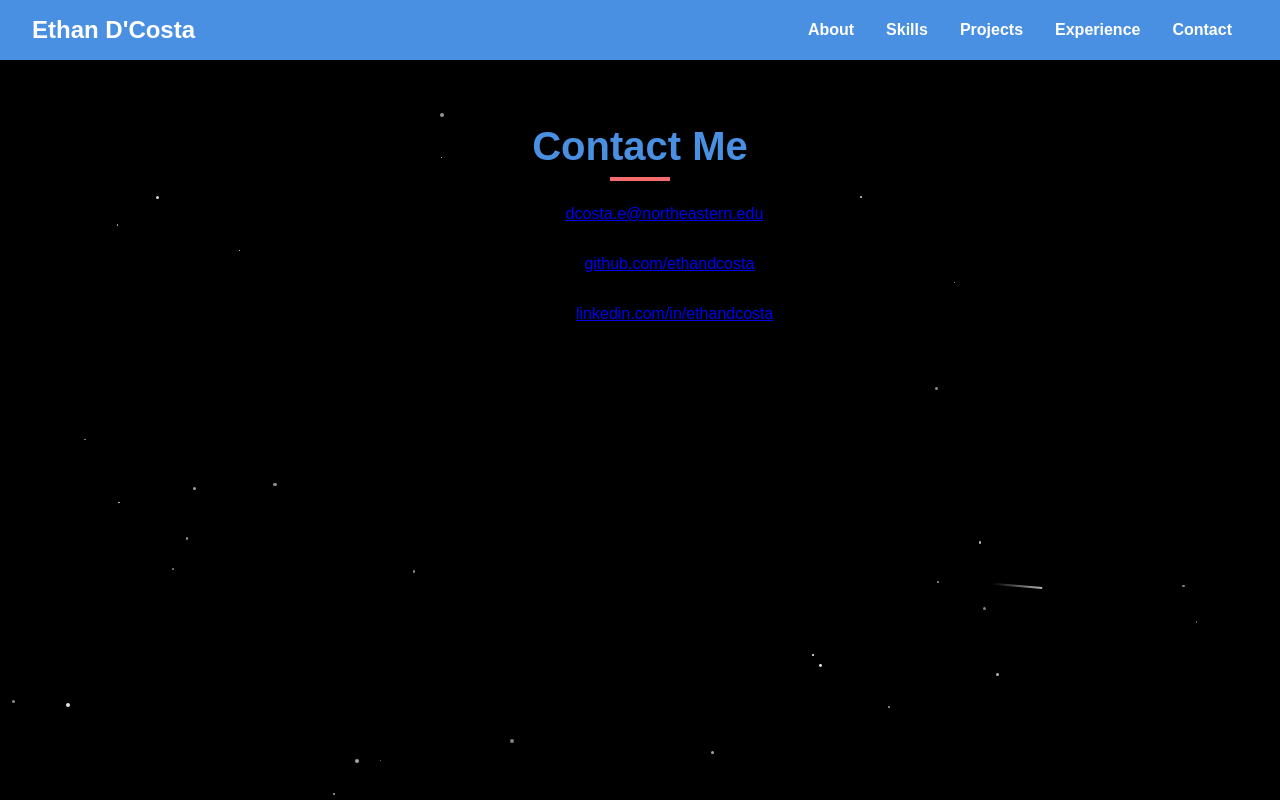
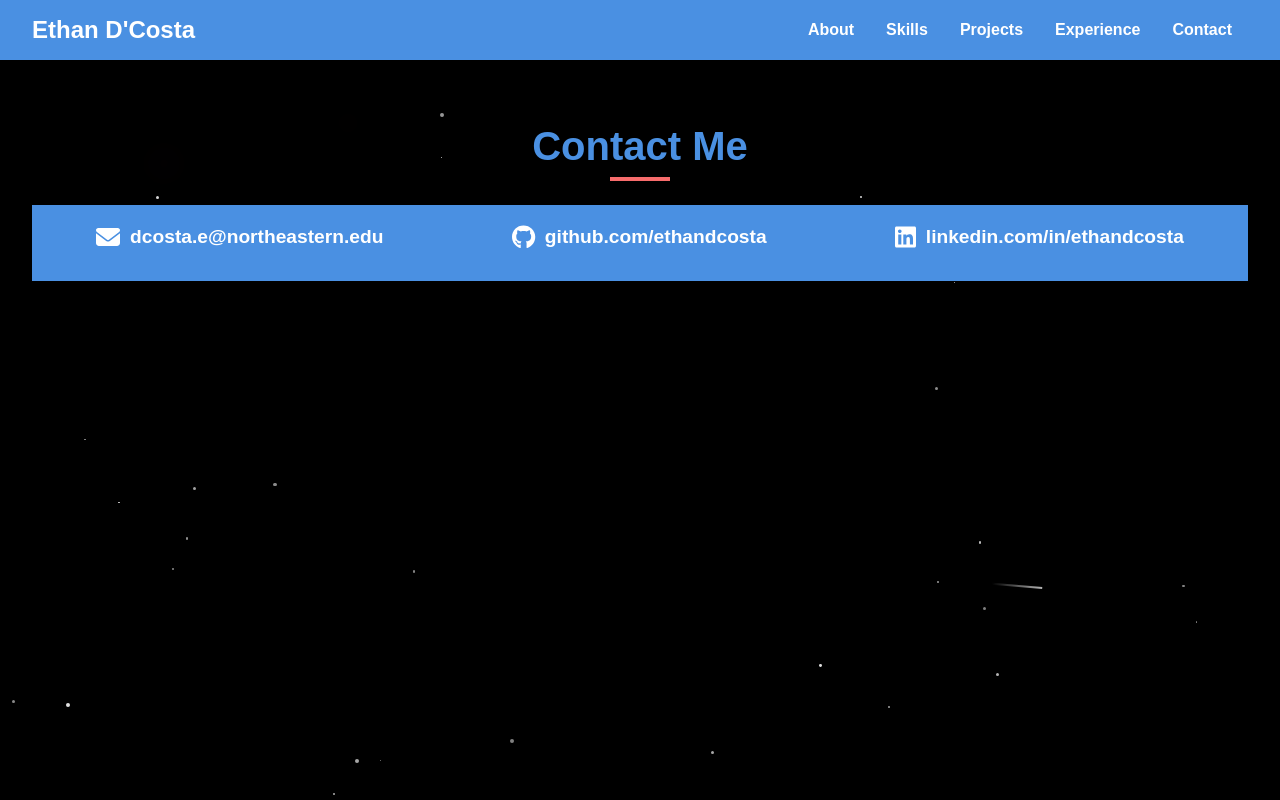
Before and after one commit to ethandcosta/website, a React (Create React App) app: page /contact in a window 1280 px wide. Built offline with nearby package versions, Linux system fonts and the light colour scheme.

Commit message:
major overhaul

```diff
--- a/package.json
+++ b/package.json
@@ -2,8 +2,11 @@
   "name": "website",
   "version": "0.1.0",
   "private": true,
-  "homepage": "https://ethandcosta.github.io/website",
+  "homepage": "https://ethandcosta.github.io/",
   "dependencies": {
+    "@fortawesome/free-brands-svg-icons": "^6.7.2",
+    "@fortawesome/free-solid-svg-icons": "^6.7.2",
+    "@fortawesome/react-fontawesome": "^0.2.2",
     "cra-template": "1.2.0",
     "framer-motion": "^11.15.0",
     "react": "^19.0.0",
--- a/src/App.css
+++ b/src/App.css
@@ -259,14 +259,17 @@ body {
   background: rgba(255, 255, 255, 0.7);
   opacity: 0.8;
   pointer-events: none;
-  animation: fadeOut 40s ease-in forwards
+  animation: fadeInOut 40s ease-in forwards
 }
 
-@keyframes fadeOut {
+@keyframes fadeInOut {
   0% {
-    opacity: 1; /* Fully visible */
+    opacity: 0; /* Start as fully transparent */
+  }
+  15% {
+    opacity: 1; /* Fully visible at 50% of the animation duration */
   }
   100% {
-    opacity: 0; /* Fully transparent */
+    opacity: 0; /* Fade out to fully transparent */
   }
 }
--- /dev/null
+++ b/src/Contact.css
@@ -0,0 +1,36 @@
+  .contact-info {
+    padding-top: 20px;
+    background: var(--primary-color);
+    display: flex;
+    flex-direction: row;
+    align-items: center;
+  }
+
+  .contact-item {
+    font-size: 1.2rem;
+    display: flex;
+    align-items: center;
+    gap: 10px;
+  }
+
+  .contact-icon {
+    font-size: 1.5rem;
+    color: white;
+    transition: color 0.3s;
+  }
+
+  .contact-item a {
+    text-decoration: none;
+    color: white;
+    font-weight: bold;
+    font-size: 1.2rem;
+    transition: color 0.3s;
+  }
+
+  .contact-item a:hover {
+    color: var(--accent-color);
+  }
+
+  .contact-icon:hover {
+    color: var(--accent-color);
+  }
--- a/src/Experience.css
+++ b/src/Experience.css
@@ -75,4 +75,6 @@
     color: rgba(255, 255, 255, 0.9);
     margin: 0;
     line-height: 1.5;
+    text-align: justify;
+    padding-top: 10px;
   }
--- a/src/components/About.js
+++ b/src/components/About.js
@@ -4,7 +4,7 @@ const About = () => (
     <section>
     <SpaceBackground />
       <h2>About Me</h2>
-      <p>
+      <p className="contact-info">
         I'm Ethan D'Costa, a computer science and physics student passionate about
         creating accessible and innovative software solutions.
       </p>
--- a/src/components/Contact.js
+++ b/src/components/Contact.js
@@ -1,13 +1,29 @@
 import SpaceBackground from "./SpaceBackground";
+import {FontAwesomeIcon} from '@fortawesome/react-fontawesome'
+import {faEnvelope} from '@fortawesome/free-solid-svg-icons'
+import {faGithub, faLinkedin} from '@fortawesome/free-brands-svg-icons'
+import "../Contact.css"
 
 const Contact = () => (
   <section>
     <SpaceBackground />
     <h2>Contact Me</h2>
-      <p>Email: <a href="dcosta.e@northeastern.edu">dcosta.e@northeastern.edu</a></p>
-      <p>GitHub: <a href="https://github.com/ethandcosta">github.com/ethandcosta</a></p>
-      <p>LinkedIn: <a href="https://linkedin.com/in/ethandcosta">linkedin.com/in/ethandcosta</a></p>
+    <div className="contact-info">
+      <p className="contact-item">
+        <FontAwesomeIcon icon={faEnvelope} className="contact-icon"  />
+        <a href="mailto:dcosta.e@northeastern.edu">dcosta.e@northeastern.edu</a>
+      </p>
+      <p className="contact-item">
+        <FontAwesomeIcon icon={faGithub} className="contact-icon"  />
+        <a href="https://github.com/ethandcosta">github.com/ethandcosta</a>
+      </p>
+      <p className="contact-item">
+        <FontAwesomeIcon icon={faLinkedin} className="contact-icon" />
+        <a href="https://linkedin.com/in/ethandcosta">linkedin.com/in/ethandcosta</a>
+      </p>
+    </div>
   </section>
 );
 
+
 export default Contact;
--- a/src/components/Experience.js
+++ b/src/components/Experience.js
@@ -33,14 +33,14 @@ const Experience = () => (
         company="MIDE Technology"
         img =  {mideLogo}
         dates="Jan 2024 - Jul 2024"
-        description= "• Streamlined update package firmware for enDAQ CPU and coprocessor that would encrypt a payload generated by an XML schema into EBML and update it over USB. • Automated the build process for five internal projects through Docker containerization and GitHub Actions which resulted in a 35% increase in ticket completion per week. • Developed a scalable internal Python application with a GUI that automated accelerometer signal processing and FFT analysis for testing the accuracy of enDAQ's accelerometer."
+        description = "At MIDE, I streamlined firmware updates for enDAQ devices by implementing secure XML-to-EBML payload encryption over USB, automated build processes for five internal projects using Docker and GitHub Actions, boosting efficiency by 35%, and developed a Python-based GUI application to automate accelerometer signal processing and testing."
       />
       <ExperienceCard
       position = "Site Reliability Engineer"
       company = "State Street Corp"
       img = {stateStreetLogo}
       dates = "Jan 2023 - Jul 2023"
-      description = "• Developed file-injection testing programs in Azure Chaos Studio to test the resiliency and security of servers managing $4T in global financial transactions from money-laundering hacking exploits. • Programmed adapter in Python that deserializes JSON client requests made to an AI chatbot into an observable dashboard incorporable with Microsoft Teams."
+      description = "At State Street, I developed file-injection testing programs in Azure Chaos Studio to enhance server resiliency against security threats managing $4T in financial transactions and built a Python adapter to deserialize JSON chatbot requests into a Microsoft Teams-integrated dashboard."
       />
       </div>
     </section>
--- a/src/components/Skills.js
+++ b/src/components/Skills.js
@@ -5,7 +5,7 @@ const Skills = () => (
   <section>
     <SpaceBackground />
     <h2>Skills</h2>
-    <div>
+    <div className="contact-info">
       <FaJava size={50} />
       <FaPython size={50} />
       <FaReact size={50} />
--- a/src/components/SpaceBackground.js
+++ b/src/components/SpaceBackground.js
@@ -1,56 +1,107 @@
-import React, { useEffect } from 'react';
+import React, { useEffect, useRef, useState } from 'react';
 
 const SpaceBackground = () => {
+  const spaceRef = useRef(null);
+  const [planets, setPlanets] = useState([]);
+  const planetQueueRef = useRef([]);
+  const isCreatingPlanetRef = useRef(false);
+  const isCreatingShootingStarRef = useRef(false);
+
   useEffect(() => {
-    const spaceBackground = document.getElementById('space-background');
+    const spaceBackground = spaceRef.current;
     if (!spaceBackground) return;
 
-    // Create Stars (Moving with Parallax)
+    const MAX_PLANETS = 5;
+    const existingPlanets = [];
+
     const createStar = () => {
       const star = document.createElement('div');
-      const size = Math.random() * 3 + 1; // Random size between 1px and 4px
+      const size = Math.random() * 3 + 1;
       star.className = 'star';
       star.style.width = `${size}px`;
       star.style.height = `${size}px`;
       star.style.top = `${Math.random() * 100}vh`;
       star.style.left = `${Math.random() * 100}vw`;
-      star.style.animationDuration = `${Math.random() * 5 + 3}s`; // Random twinkle duration
+      star.style.animationDuration = `${Math.random() * 5 + 3}s`;
       spaceBackground.appendChild(star);
 
-      // Remove star after animation ends
-      const removeTimeout = setTimeout(() => {
+      setTimeout(() => {
         spaceBackground.removeChild(star);
-        clearTimeout(removeTimeout);
-      }, 8000); // Matches the maximum animation duration
+      }, 8000);
     };
 
-    // Create Static Planets
     const createPlanet = () => {
-      const planet = document.createElement('div');
-      const size = Math.random() * 50 + 20; // Random size between 20px and 70px
-      planet.className = 'planet';
-      planet.style.width = `${size}px`;
-      planet.style.height = `${size}px`;
-      planet.style.top = `${Math.random() * 80}vh`; // Random position
-      planet.style.left = `${Math.random() * 80}vw`;
-      planet.style.background = `radial-gradient(circle, rgba(${Math.random() * 255}, ${Math.random() * 255}, ${Math.random() * 255}, 1), black)`;
-      spaceBackground.appendChild(planet);
+      if (planets.length >= MAX_PLANETS || isCreatingPlanetRef.current) return;
+
+      planetQueueRef.current.push(true);
+      if (planetQueueRef.current.length === 1) processPlanetQueue();
     };
 
-    // Create Shooting Stars with Randomized Directions
+    const processPlanetQueue = () => {
+      if (planetQueueRef.current.length === 0) return;
+      isCreatingPlanetRef.current = true;
+
+      let retries = 0;
+      const MAX_RETRIES = 10;
+
+      const attemptPlanetCreation = () => {
+        if (retries >= MAX_RETRIES) {
+          isCreatingPlanetRef.current = false;
+          planetQueueRef.current.shift();
+          if (planetQueueRef.current.length > 0) {
+            setTimeout(processPlanetQueue, 1000);
+          }
+          return;
+        }
+
+        const size = Math.random() * 50 + 20;
+        const top = Math.random() * 80;
+        const left = Math.random() * 80;
+
+        const overlap = existingPlanets.some(([existingTop, existingLeft, existingSize]) => {
+          const distance = Math.sqrt(
+            Math.pow(top - existingTop, 2) + Math.pow(left - existingLeft, 2)
+          );
+          return distance < (size + existingSize) / 2 + 10;
+        });
+
+        if (overlap) {
+          retries++;
+          requestAnimationFrame(attemptPlanetCreation);
+        } else {
+          const newPlanet = {
+            size,
+            top,
+            left,
+            color: `rgb(${Math.random() * 255}, ${Math.random() * 255}, ${Math.random() * 255})`
+          };
+          setPlanets(prevPlanets => [...prevPlanets, newPlanet]);
+          existingPlanets.push([top, left, size]);
+
+          isCreatingPlanetRef.current = false;
+          planetQueueRef.current.shift();
+          if (planetQueueRef.current.length > 0) {
+            setTimeout(processPlanetQueue, 1000);
+          }
+        }
+      };
+
+      attemptPlanetCreation();
+    };
+
     const createShootingStar = () => {
+      if (isCreatingShootingStarRef.current) return;
+      isCreatingShootingStarRef.current = true;
+
       const shootingStar = document.createElement('div');
       shootingStar.className = 'shooting-star';
 
-      // Randomize the starting and ending positions and angles
-      const startX = Math.random() * 100; // Starting X position
-      const startY = Math.random() * 100; // Starting Y position
-      const endX = Math.random() * 100 + 100; // Ending X position
-      const endY = Math.random() * 100 + 100; // Ending Y position
-
-      // Randomize the angles for rotation
-      const startAngle = Math.random() * 360; // Random starting angle
-      const endAngle = Math.random() * 360; // Random ending angle
+      const startX = Math.random() * 100;
+      const startY = Math.random() * 100;
+      const endX = Math.random() * 100 + 100;
+      const endY = Math.random() * 100 + 100;
+      const startAngle = Math.random() * 360;
+      const endAngle = Math.random() * 360;
 
       shootingStar.style.setProperty('--start-x', `${startX}vw`);
       shootingStar.style.setProperty('--start-y', `${startY}vh`);
@@ -61,52 +112,59 @@ const SpaceBackground = () => {
 
       spaceBackground.appendChild(shootingStar);
 
-      // Remove shooting star after animation ends
-      const removeTimeout = setTimeout(() => {
+      setTimeout(() => {
         spaceBackground.removeChild(shootingStar);
-        clearTimeout(removeTimeout);
-      }, 2000); // Matches the shooting star animation duration
+        isCreatingShootingStarRef.current = false;
+      }, 2000);
     };
 
-    // Listen for scroll events to create the parallax effect
     const handleScroll = () => {
       const scrollTop = window.scrollY;
       const stars = document.querySelectorAll('.star');
-      const planets = document.querySelectorAll('.planet');
+      const planetElements = document.querySelectorAll('.planet');
 
-      // Adjust star positions based on scroll (parallax effect)
       stars.forEach((star) => {
-        const speed = 0.5; // Adjust this value to control the parallax effect speed
-        const starPosition = star.getBoundingClientRect();
+        const speed = 0.5;
         star.style.transform = `translateY(${scrollTop * speed}px)`;
       });
 
-      // Planets remain static, no scrolling animation for them
-      planets.forEach((planet) => {
-       const speed = 0.5;
-       const planetPosition = planet.getBoundingClientRect();
-       planet.style.transform = `translateY(${scrollTop * speed}px)`;
+      planetElements.forEach((planet) => {
+        const speed = 0.5;
+        planet.style.transform = `translateY(${scrollTop * speed}px)`;
       });
     };
 
-    // Create stars, planets, and shooting stars
-    const starInterval = setInterval(createStar, 300); // Adjusted to 300ms
-    const shootingStarInterval = setInterval(createShootingStar, 5000); // Shooting star every 5 seconds
-    const planetInterval = setInterval(createPlanet, 15000); // Planet every 15 seconds
+    const starInterval = setInterval(createStar, 300);
+    const planetInterval = setInterval(createPlanet, 5000);
+    const shootingStarInterval = setInterval(createShootingStar, 5000);
 
-    // Scroll event listener for parallax effect
     window.addEventListener('scroll', handleScroll);
 
-    // Cleanup
     return () => {
       clearInterval(starInterval);
+      clearInterval(planetInterval);
       clearInterval(shootingStarInterval);
-      clearInterval(planetInterval);
       window.removeEventListener('scroll', handleScroll);
     };
-  }, []);
+  }, [planets]);
 
-  return <div id="space-background" />;
+  return (
+    <div id="space-background" ref={spaceRef}>
+      {planets.map((planet, index) => (
+        <div
+          key={index}
+          className="planet"
+          style={{
+            width: `${planet.size}px`,
+            height: `${planet.size}px`,
+            top: `${planet.top}vh`,
+            left: `${planet.left}vw`,
+            background: `radial-gradient(circle, ${planet.color}, black)`
+          }}
+        />
+      ))}
+    </div>
+  );
 };
 
 export default SpaceBackground;
```
Also changed, not shown: src/Projects.css (+36 -4 lines), 1 other file (tests, documents, lock files or other folders). Lines whose indentation alone changed are shown as unchanged.
